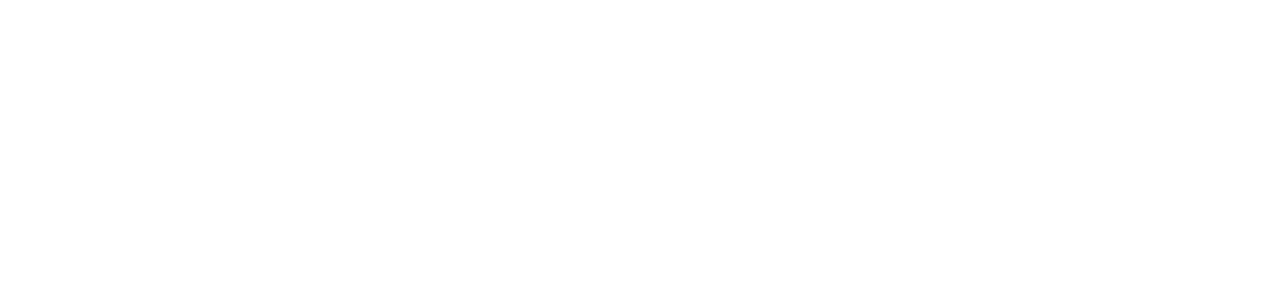
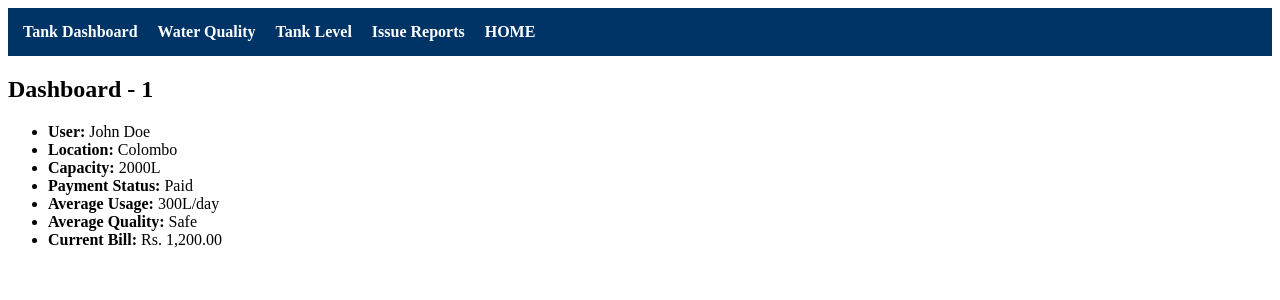
Before and after one commit to johancosta999/Neptune_v0.1, a React (Create React App) app in the folder frontend/: page /tank/1/dashboard in a window 1280 px wide. Before the commit this address had no page. Shown: the top 300 px of the page. Built offline with nearby package versions, Linux system fonts and the light colour scheme.

Commit message:
tank dashboard page added along with the updated navbar

```diff
--- a/frontend/src/App.js
+++ b/frontend/src/App.js
@@ -6,13 +6,15 @@
 import AddWaterQuality from "../src/Component/WaterQuality/AddWaterQuality";
 import EditWaterQuality from "../src/Component/WaterQuality/EditWaterQuality";
 import Dashboard from "../src/Component/Home/TankDisplay"
+import TankDashboard from "./Component/Pages/TankDashboard";
 
 function App() {
   return (
     <div>
       <Routes>
         <Route path="/" element={<Dashboard />} />
-        <Route path="/water-quality/list" element={<WaterQualityList />} />
+        <Route path="/tank/:tankId/dashboard" element={<TankDashboard />} />
+        <Route path="/water-quality" element={<WaterQualityList />} />
         <Route path="/water-quality/add" element={<AddWaterQuality />} />
         <Route path="/water-quality/edit/:id" element={<EditWaterQuality />} />
         <Route path="/tank/:tankId/water-quality" element={<WaterQualityList />} />
--- a/frontend/src/Component/Home/TankDisplay.jsx
+++ b/frontend/src/Component/Home/TankDisplay.jsx
@@ -2,8 +2,7 @@
 import React from "react";
 import { useNavigate } from "react-router-dom";
 import { Link } from "react-router-dom";
-import Nav from "../Nav/nav";
-
+import AdminNav from "../Nav/adminNav";
 
 function TankDisplay() {
   const navigate = useNavigate();
@@ -26,6 +25,7 @@
 
   return (
     <div>
+      <AdminNav />
 
       <h1>Available Tanks</h1>
       <table border="1" cellPadding="10">
@@ -46,9 +46,10 @@
               <td>{tank.location}</td>
               <td>{tank.capacity}</td>
               <td>
-                <Link to={`/tank/${tank.tankId}/water-quality`}>
+                <Link to={`/tank/${tank.tankId}/dashboard`}>
                   <button>Select</button>
                 </Link>
+
               </td>
             </tr>
           ))}
--- /dev/null
+++ b/frontend/src/Component/Nav/adminNav.jsx
@@ -0,0 +1,21 @@
+import React from 'react'
+import { Link } from "react-router-dom";
+
+function adminNav() {
+  return (
+    <div>
+      <nav className='admin-nav'>
+        <ul>
+            <li>
+                <Link to="/">Tanks</Link>
+            </li>
+            <li>
+                <Link to="/staff-management">Staff</Link>
+            </li>
+        </ul>
+      </nav>
+    </div>
+  )
+};
+
+export default adminNav;
--- a/frontend/src/Component/Nav/nav.jsx
+++ b/frontend/src/Component/Nav/nav.jsx
@@ -1,33 +1,30 @@
 import React from "react";
-import { Link } from "react-router-dom";
+import { Link, useParams } from "react-router-dom";
 import "../Nav/nav.css";  // optional styling
 
 function Nav() {
+  const { tankId } = useParams();  // ✅ corrected useParams usage
+
   return (
-    <div>
     <nav className="admin-nav">
       <ul>
         <li>
-          <Link to="/">Dashboard</Link>
+          <Link to={`/tank/${tankId}/dashboard`}>Tank Dashboard</Link>
         </li>
         <li>
-          <Link to="/water-quality/list">Water Quality</Link>
+          <Link to={`/tank/${tankId}/water-quality`}>Water Quality</Link>
         </li>
         <li>
-          <Link to="/tank-level">Tank Level</Link>
+          <Link to={`/tank/${tankId}/water-level`}>Tank Level</Link>
         </li>
         <li>
-          <Link to="/issue-reports">Issue Reports</Link>
+          <Link to={`/tank/${tankId}/issues`}>Issue Reports</Link>
         </li>
         <li>
-          <Link to="/user-management">User Management</Link>
-        </li>
-        <li>
-          <Link to="/delivery">Water Delivery</Link>
+          <Link to={"/"}>HOME</Link>
         </li>
       </ul>
     </nav>
-    </div>
   );
 }
 
--- /dev/null
+++ b/frontend/src/Component/Pages/TankDashboard.jsx
@@ -0,0 +1,37 @@
+import React from "react";
+import { useParams } from "react-router-dom";
+import TankNav from "../Nav/nav"; // New navbar for inside tank modules
+import Nav from "../Nav/nav";
+
+function TankDashboard() {
+  const { tankId } = useParams();
+
+  // For now, use dummy data or pull from backend later
+  const tankDetails = {
+    user: "John Doe",
+    location: "Colombo",
+    capacity: "2000L",
+    paymentStatus: "Paid",
+    avgUsage: "300L/day",
+    avgQuality: "Safe",
+    currentBill: "Rs. 1,200.00",
+  };
+
+  return (
+    <div>
+      <Nav />
+      <h2>Dashboard - {tankId}</h2>
+      <ul>
+        <li><b>User:</b> {tankDetails.user}</li>
+        <li><b>Location:</b> {tankDetails.location}</li>
+        <li><b>Capacity:</b> {tankDetails.capacity}</li>
+        <li><b>Payment Status:</b> {tankDetails.paymentStatus}</li>
+        <li><b>Average Usage:</b> {tankDetails.avgUsage}</li>
+        <li><b>Average Quality:</b> {tankDetails.avgQuality}</li>
+        <li><b>Current Bill:</b> {tankDetails.currentBill}</li>
+      </ul>
+    </div>
+  );
+}
+
+export default TankDashboard;
--- a/frontend/src/Component/WaterQuality/WaterQualityList.jsx
+++ b/frontend/src/Component/WaterQuality/WaterQualityList.jsx
@@ -144,6 +144,7 @@
                       <button className="no-print">
                         <Link to={`/water-quality/edit/${rec._id}`}>Edit</Link>
                       </button>
+
                       <button
                         className="no-print"
                         onClick={() => handleDelete(rec._id)}
```
